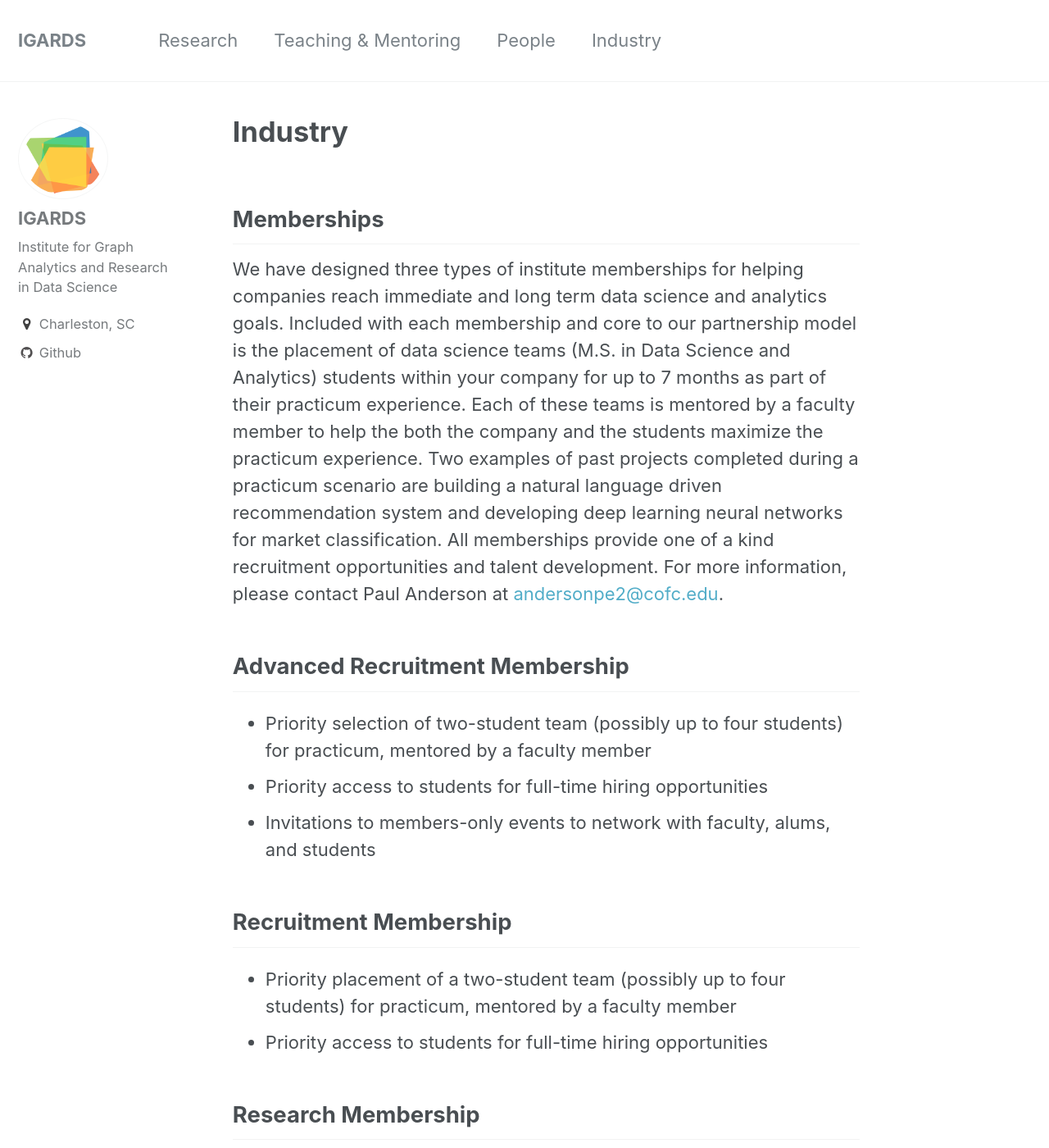
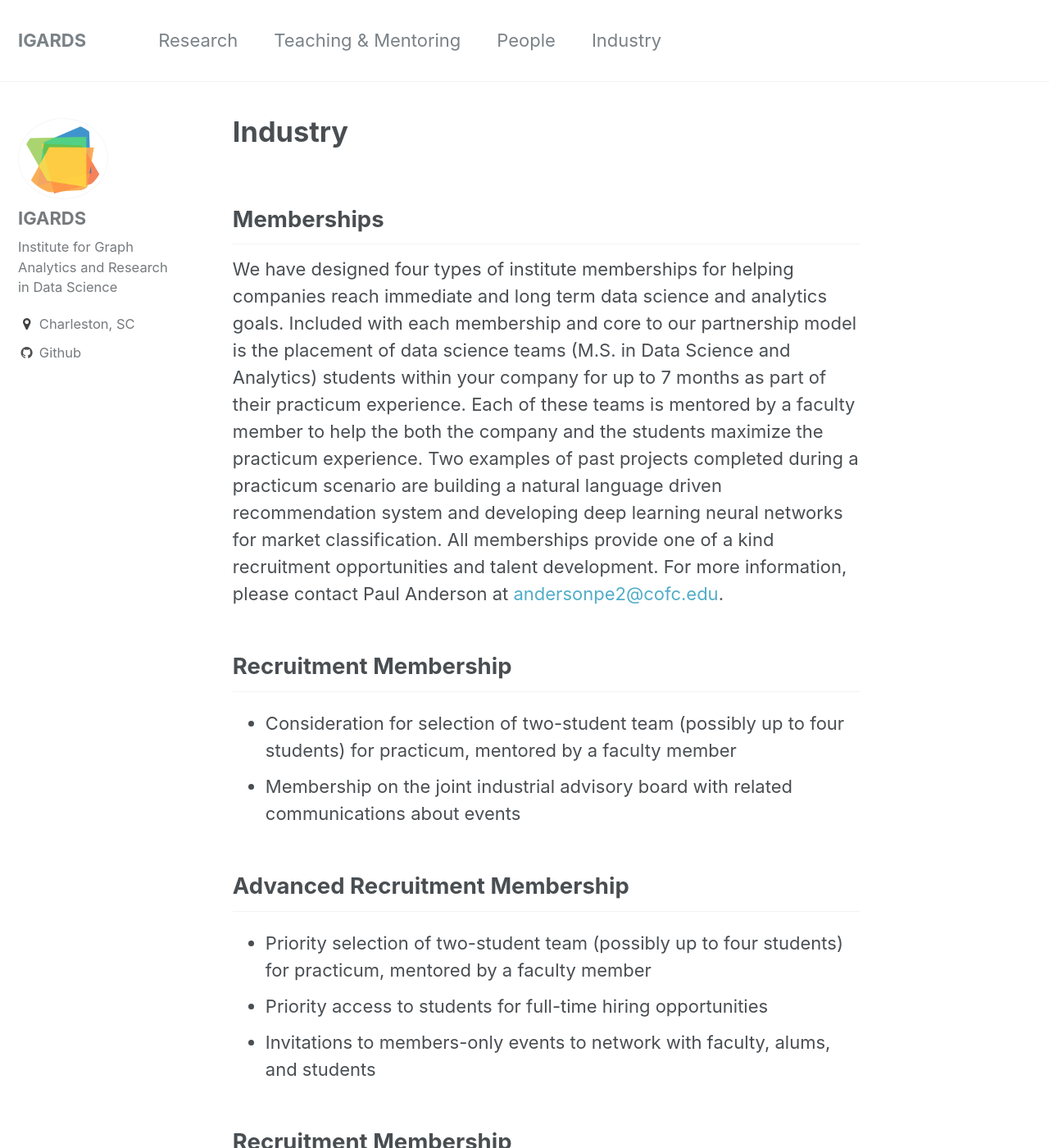
Before and after one commit to IGARDS/igards.github.io, a Jekyll site: the page built from _pages/industry.md, in a window 1280 px wide and 1400 px high. Shown: the whole window at 82% size. Built offline with Jekyll 4.4.1, drawn with Linux system fonts in a browser that asks for light colours.

Commit message:
added standard membership

```diff
--- a/_pages/industry.md
+++ b/_pages/industry.md
@@ -7,13 +7,17 @@ excerpt: "IGARDS"
 {% include base_path %}
 
 ## Memberships
-We have designed three types of institute memberships for helping companies reach immediate and long term data science and analytics goals.
+We have designed four types of institute memberships for helping companies reach immediate and long term data science and analytics goals.
 Included with each membership and core to our partnership model is the placement of data science teams (M.S. in Data Science and Analytics)
 students within your company for up to 7 months as part of their practicum experience. Each of these teams is mentored by a faculty member to
 help the both the company and the students maximize the practicum experience. Two examples of past projects completed during a practicum scenario
 are building a natural language driven recommendation system and developing deep learning neural networks for market classification. All memberships
 provide one of a kind recruitment opportunities and talent development. For more information, please contact Paul Anderson at
 <a href="mailto:andersonpe2@cofc.edu" target="_top">andersonpe2@cofc.edu</a>.
+
+## Recruitment Membership
+* Consideration for selection of two-student team (possibly up to four students) for practicum, mentored by a faculty member
+* Membership on the joint industrial advisory board with related communications about events
 
 ## Advanced Recruitment Membership
 * Priority selection of two-student team (possibly up to four students) for practicum, mentored by a faculty member
```
